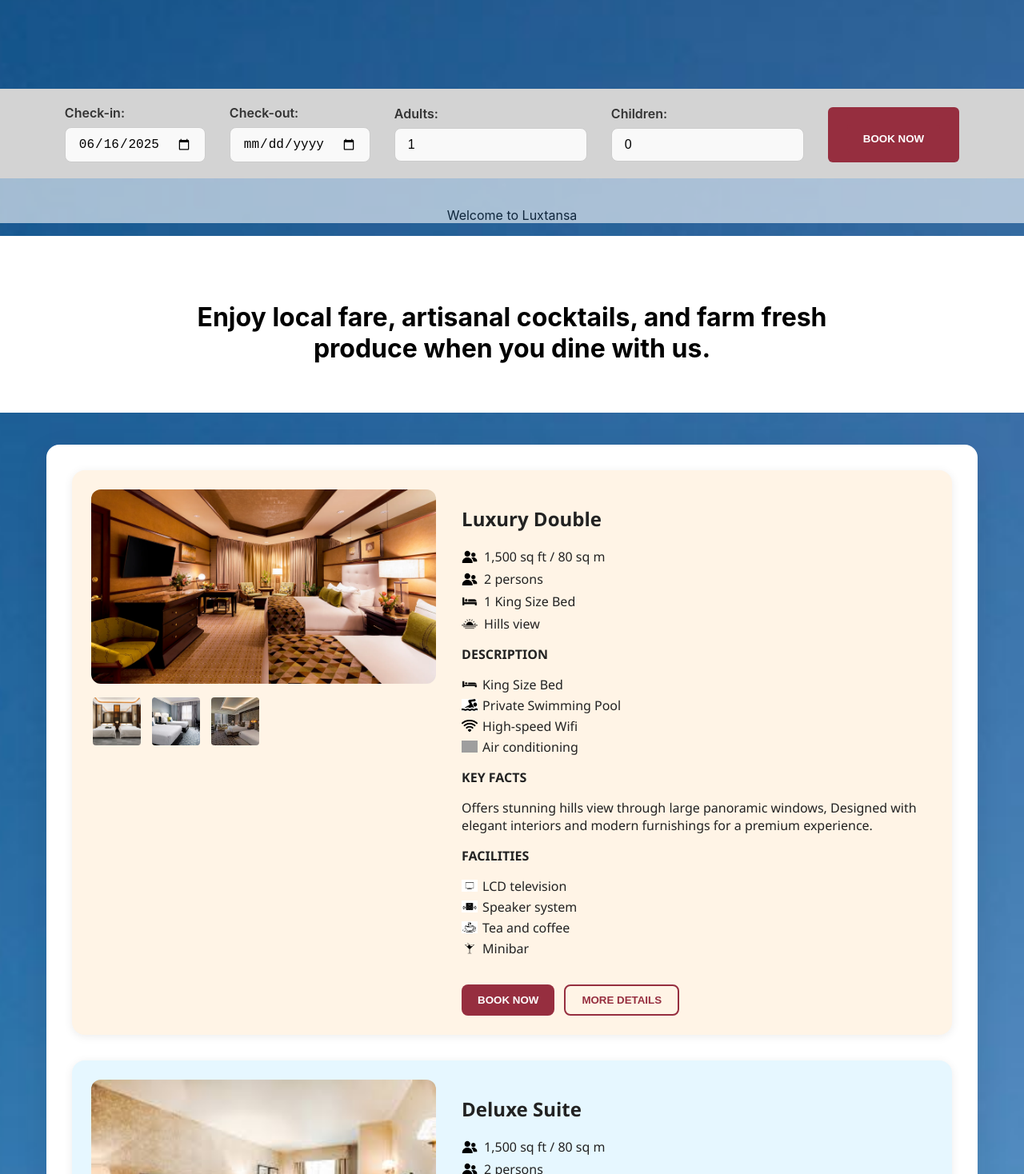
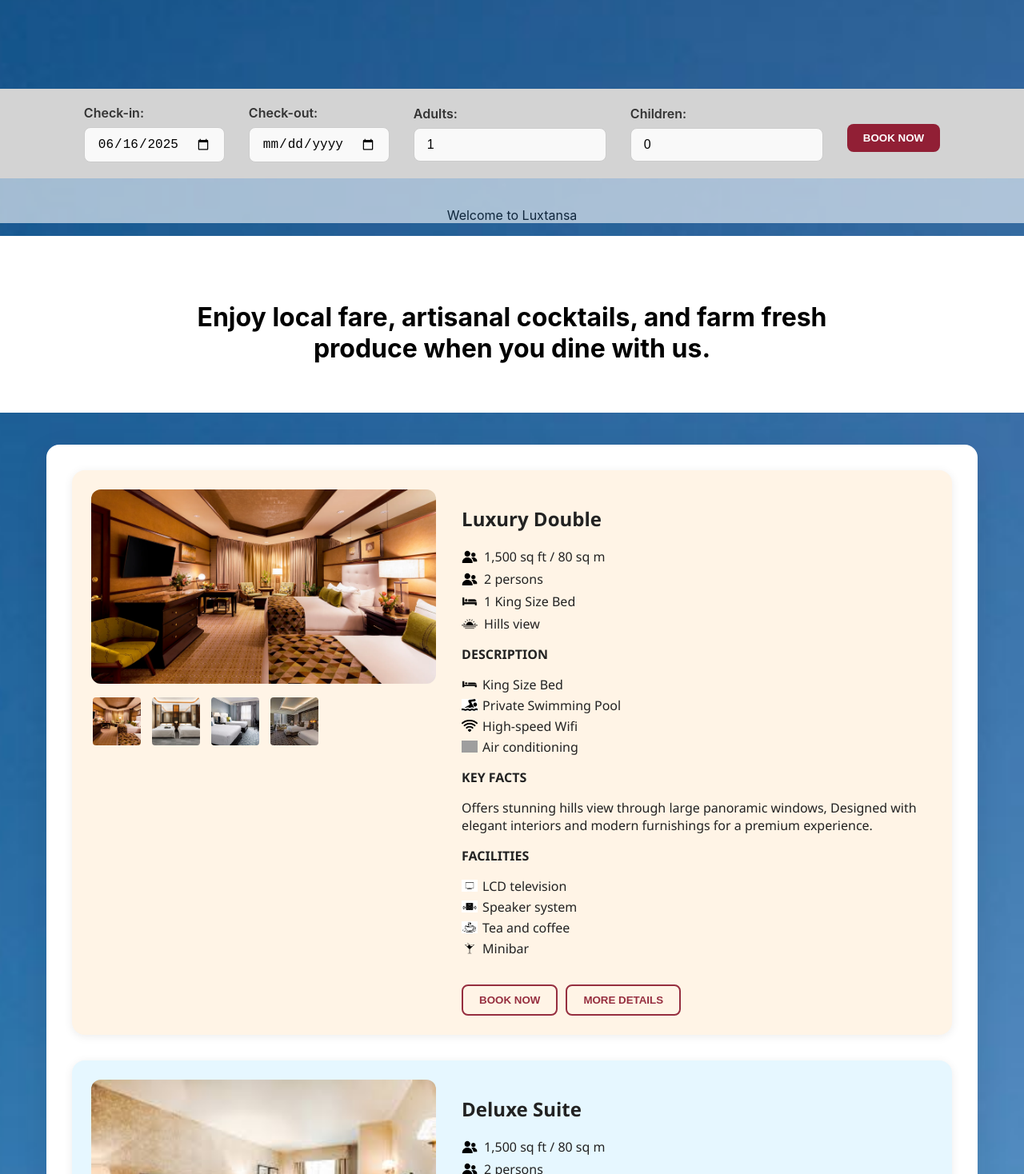
Before and after one commit to kavinyelagiriinfotech/luxtansaresorts, a React (Create React App) app: page /roomsandsuits in a window 1280 px wide. Shown: the part 202-1670 px from the top of the page at 80% size. Built offline with nearby package versions, Linux system fonts and the light colour scheme; grey boxes are pictures that could not be loaded.

Commit message:
Book Now Button Redirected Enabled

```diff
--- a/src/components/Roomsandsuits.css
+++ b/src/components/Roomsandsuits.css
@@ -319,9 +319,10 @@
 /* Button group */
 .button-group {
   display: flex;
-  gap: 12px;
+  gap: 10px;
   margin-top: 1.5rem;
 }
+
 .book-now, .more-details {
   padding: 10px 20px;
   font-weight: bold;
@@ -330,13 +331,13 @@
   transition: 0.3s ease;
   border: none;
 }
-.book-now {
+/* .book-now {
   background-color: #962E3F;
   color: white;
 }
 .book-now:hover {
   background-color: #751f30;
-}
+} */
 .more-details {
   background-color: transparent;
   color: #962E3F;
--- a/src/components/Roomsandsuits.js
+++ b/src/components/Roomsandsuits.js
@@ -55,7 +55,7 @@
       id: 1,
       name: "Luxury Double",
       image: luxury,
-       thumbnails: [luxury1, luxury2, luxury3],
+       thumbnails: [luxury, luxury1, luxury2, luxury3],
       details: [
         { icon: group, text: "1,500 sq ft / 80 sq m" },
         { icon: group, text: "2 persons" },
@@ -93,7 +93,7 @@
       id: 2,
       name: "Deluxe Suite",
       image: deluxe,
-       thumbnails: [deluxe1, deluxe2, deluxe3],
+       thumbnails: [deluxe, deluxe1, deluxe2, deluxe3],
       details: [
         { icon: group, text: "1,500 sq ft / 80 sq m" },
         { icon: group, text: "2 persons" },
@@ -131,7 +131,7 @@
       id: 3,
       name: "Mount Cabin",
       image: mountain,
-       thumbnails: [mount1, mount2, mount3],
+       thumbnails: [mountain, mount1, mount2, mount3],
       details: [
         { icon: group, text: "1,500 sq ft / 80 sq m" },
         { icon: group, text: "2 persons" },
@@ -169,7 +169,7 @@
       id: 4,
       name: "Premium Double",
       image: premium,
-       thumbnails: [premium1, premium2, premium3],
+       thumbnails: [premium, premium1, premium2, premium3],
       details: [
         { icon: group, text: "1,500 sq ft / 80 sq m" },
         { icon: group, text: "2 persons" },
@@ -207,7 +207,7 @@
       id: 5,
       name: "Skyline Penthouse",
       image: skyline,
-       thumbnails: [skyline1, skyline2, skyline3],
+       thumbnails: [skyline, skyline1, skyline2, skyline3],
       details: [
         { icon: group, text: "1,500 sq ft / 80 sq m" },
         { icon: group, text: "2 persons" },
@@ -245,7 +245,7 @@
       id: 6,
       name: "HillTop",
       image: hilltop,
-       thumbnails: [hill1, hill2, hill3],
+       thumbnails: [hilltop, hill1, hill2, hill3],
       details: [
         { icon: group, text: "1,500 sq ft / 80 sq m" },
         { icon: group, text: "2 persons" },
@@ -283,7 +283,7 @@
       id: 7,
       name: "Garden Villa",
       image: garden,
-       thumbnails: [garden1, garden2, garden3],
+       thumbnails: [garden, garden1, garden2, garden3],
       details: [
         { icon: group, text: "1,500 sq ft / 80 sq m" },
         { icon: group, text: "2 persons" },
@@ -326,6 +326,9 @@
     const [checkOut, setCheckOut] = useState('');
     const [adults, setAdults] = useState(1);
     const [children, setChildren] = useState(0);
+
+      const [sidebarOpen, setSidebarOpen] = useState(false);
+      const toggleSidebar = () => setSidebarOpen(!sidebarOpen);
 
 
   //  const [activeTab, setActiveTab] = useState('DESCRIPTION');
@@ -458,18 +461,25 @@
           </label>
         </div>
 
-       <Link to="/booking" className="book-button">
+       {/* <Link to="/booking" className="book-button">
   <button style={{
-    backgroundColor: '#962E3F',
-    color: 'white',
-    padding: '10px 20px',
-    border: 'none',
-    cursor: 'pointer',
-    fontWeight: 'bold'
+    // backgroundColor: '#962E3F',
+    // color: 'white',
+    // padding: '10px 20px',
+    // border: 'none',
+    // cursor: 'pointer',
+    // fontWeight: 'bold'
   }}>
     BOOK NOW
   </button>
-</Link>
+</Link> */}
+
+
+<button className="book-now"
+  onClick={() => navigate(`/booking`)}
+>
+  BOOK NOW
+</button>
       </div>
 
       <div style={{ textAlign: "center", backgroundColor: "white", opacity: "0.6" }}>
@@ -615,9 +625,12 @@
                 ))}
               </div>
               <div className="button-group">
-                <button className="book-now">BOOK NOW</button>
-                <button
-  className="more-details"
+            <button className="more-details"
+  onClick={() => navigate(`/booking`)}
+>
+  BOOK NOW
+</button>
+   <button  className="more-details"
   onClick={() => navigate(`/rooms/${room.id}`)}
 >
   MORE DETAILS
@@ -627,7 +640,8 @@
               </div>
             </div>
           </div>
-        </div>
+          </div>
+
       ))}
     </div>
 
```
